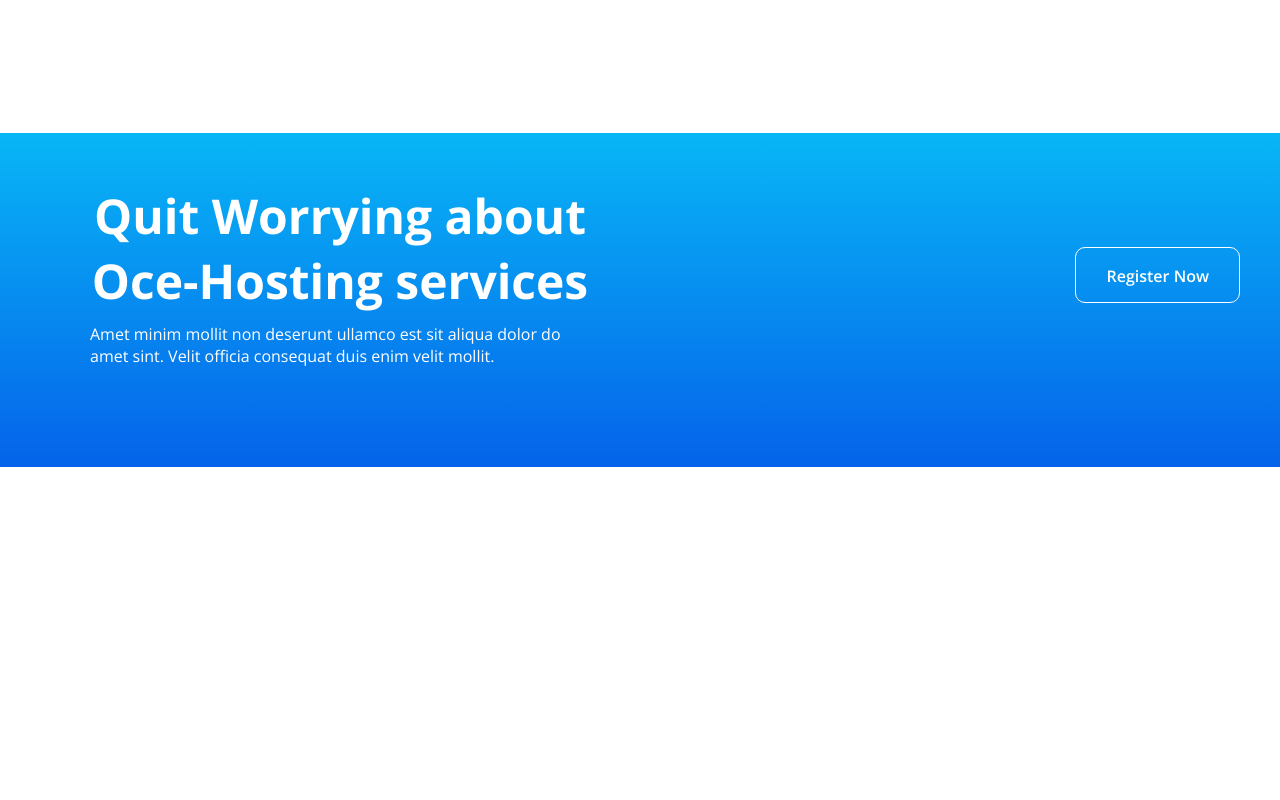
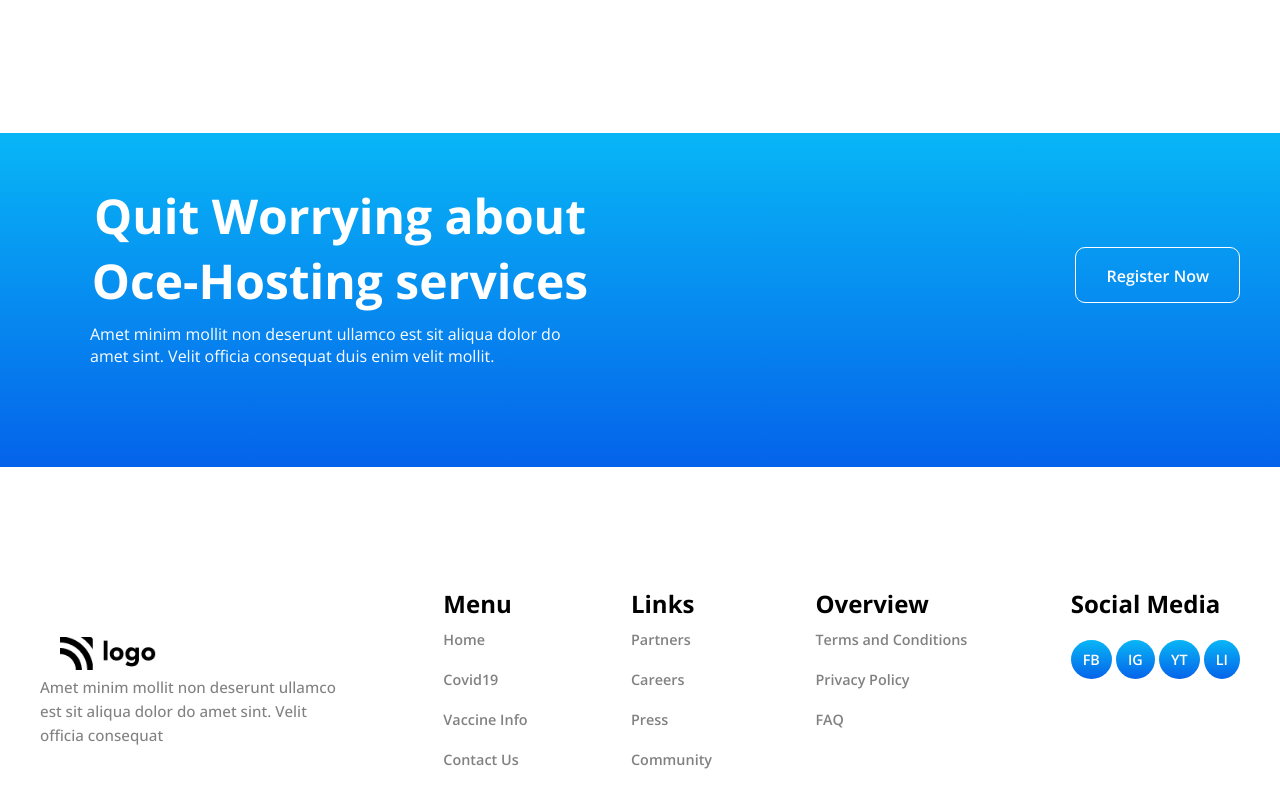
Before and after one commit to ghouseiscoding/FSJSWDB-iNeuron-Live-class-project-11, a plain HTML site: page index.html in a window 1280 px wide. Shown: the part 4683-5483 px from the top of the page. Before the commit the page ends 5150 px from the top, so only its background shows below. Drawn offline with nearby package versions, Linux system fonts and the light colour scheme.

Commit message:
Designed Footer section

```diff
--- a/index.html
+++ b/index.html
@@ -334,5 +334,43 @@
         </div>
     </section>
 
+
+    <!-- #####################  FOOTER SECTION ######################### -->
+
+    <section class="footerSection">
+        <div class="logoDesc">
+            <img class="logo" src="./Images/Logo.png">
+            <p class="footerDesc">
+                Amet minim mollit non deserunt ullamco est sit aliqua dolor do amet sint. Velit officia consequat
+            </p>
+        </div>
+        <div class="menuFooter footerLinks">
+            <h1 class="footerHeading">Menu</h1>
+            <a href="#" class="homeFooter footerMenuLinks">Home</a>
+            <a href="#" class="covidFooter footerMenuLinks">Covid19</a>
+            <a href="#" class="vaccineFooter footerMenuLinks">Vaccine Info</a>
+            <a href="#" class="contactFooter footerMenuLinks">Contact Us</a>
+        </div>
+        <div class="linksFooter footerLinks">
+            <h1 class="footerHeading">Links</h1>
+            <a href="#" class="partnerFooter footerMenuLinks">Partners</a>
+            <a href="#" class="careersFooter footerMenuLinks">Careers</a>
+            <a href="#" class="pressFooter footerMenuLinks">Press</a>
+            <a href="#" class="communityFooter footerMenuLinks">Community</a>
+        </div>
+        <div class="overviewFooter footerLinks">
+            <h1 class="footerHeading">Overview</h1>
+            <a href="#" class="termsFooter footerMenuLinks">Terms and Conditions</a>
+            <a href="#" class="privacyFooter footerMenuLinks">Privacy Policy</a>
+            <a href="#" class="faqFooter footerMenuLinks">FAQ</a>
+        </div>
+        <div class="socialMediaFooter">
+            <h1 class="footerHeading">Social Media</h1>
+            <a href="#" class="socialLinks footerMenuLinks">FB</a>
+            <a href="#" class="socialLinks footerMenuLinks">IG</a>
+            <a href="#" class="socialLinks footerMenuLinks">YT</a>
+            <a href="#" class="socialLinks footerMenuLinks">LI</a>
+        </div>
+    </section>
 </body>
 </html>
--- a/style.css
+++ b/style.css
@@ -446,3 +446,48 @@ body{
     font-weight: 600;
     background-color: transparent;
 }
+
+/* #################### FOOTER SECTION ############################# */
+
+.footerSection{
+    margin: 120px 0 20px;
+    width: 1200px;;
+    display: flex;
+    justify-content: space-between;
+}
+
+
+.footerDesc{
+    width: 300px;
+    color: #0000007e;
+    font-family: 'Open Sans', sans-serif;
+    font-size: .95rem;
+    font-weight: 500;
+    line-height: 1.5rem;
+    /* margin: 0 60px 0 0; */
+}
+
+.footerLinks{
+    display: flex;
+    flex-direction: column;
+}
+
+.footerMenuLinks{
+    text-decoration: none;
+    color: #0000007e;
+    font-family: 'Open Sans', sans-serif;
+    font-size: 0.9rem;
+    font-weight: 600;
+    line-height: 2.5rem;
+}
+
+.socialLinks{
+    border-radius: 50%;
+    padding: 10px 12px;
+    background-image: linear-gradient(#08B6F6, #0563EA);
+    color: #fff;
+}
+
+.socialMediaFooter h1{
+    margin-bottom: 20px;
+}
```
